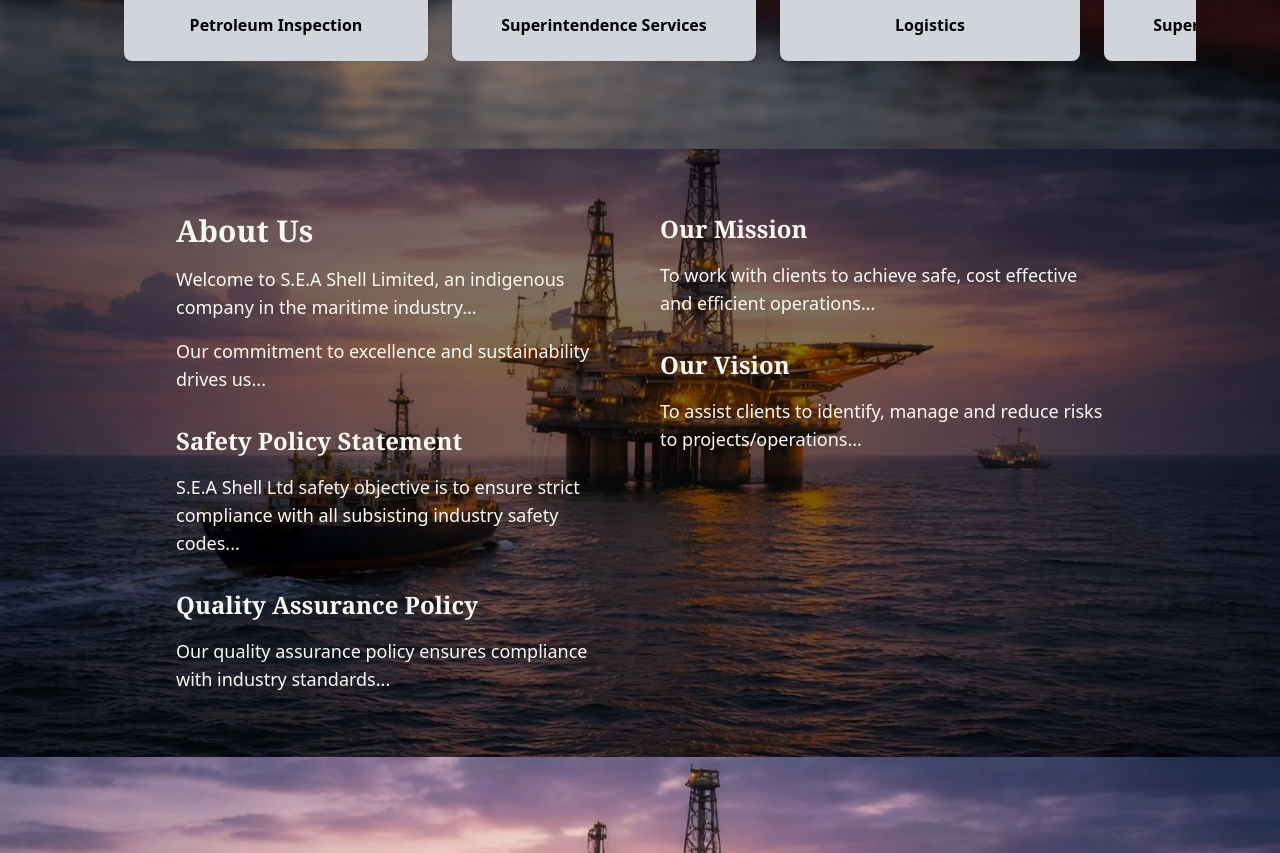
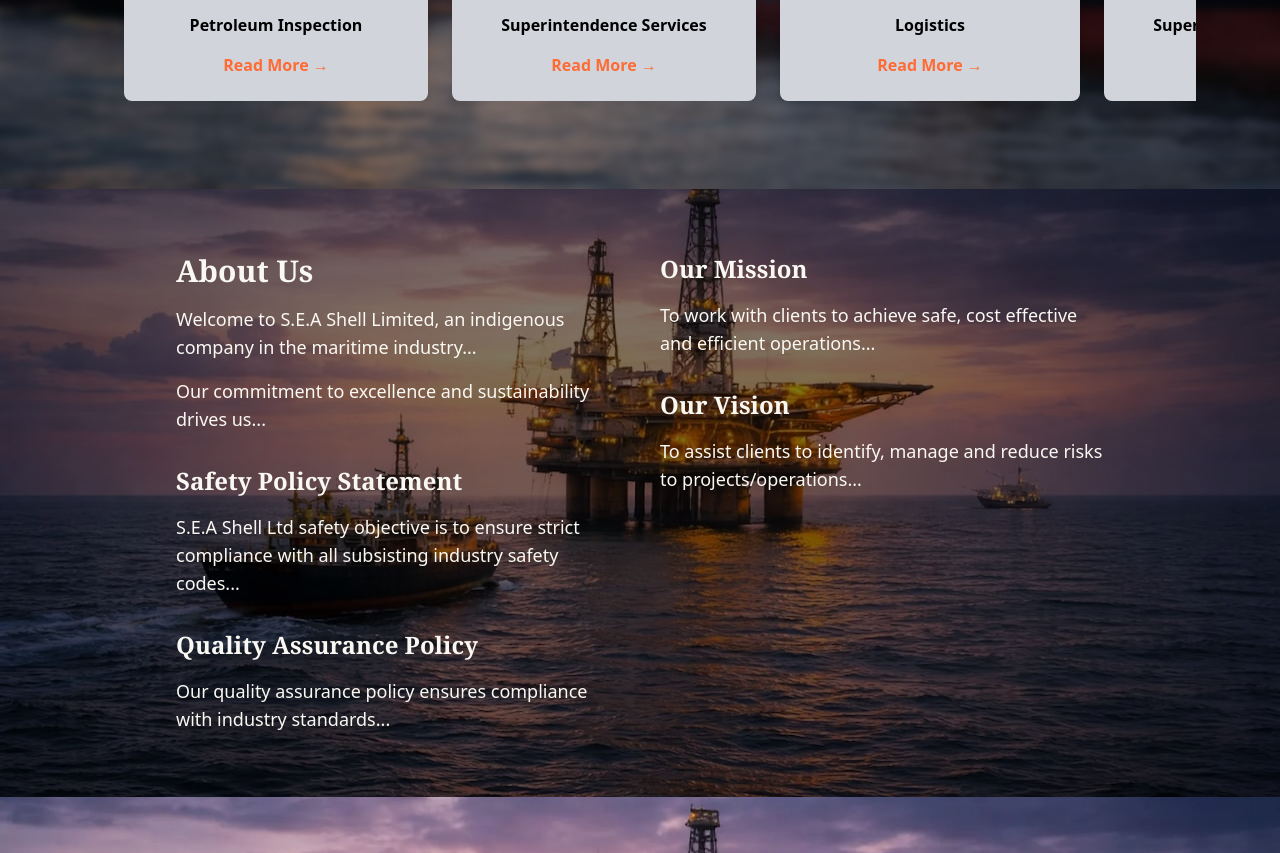
Before and after one commit to EnyinnayaDev/Seashell, a website: page index.html in a window 1280 px wide. Shown: the part 1163-2016 px from the top of the page. Drawn offline with Linux system fonts and the light colour scheme.

Commit message:
Added links to view the service page

```diff
--- a/index.html
+++ b/index.html
@@ -72,7 +72,7 @@
 
         <div class="relative z-10 container max-w-6xl mx-auto px-5 text-center">
 
-            <h2 class="text-4xl font-bold mb-10">What we offer</h2>
+            <h2 class="text-2xl md:text-4xl font-bold mb-10">What we offer</h2>
 
             <div class="relative">
 
@@ -95,41 +95,51 @@
                         <div class="min-w-[300px] bg-gray-300 p-6 space-y-4 rounded-lg shadow-md">
                             <img src="./images/Mumbai.jpg" class="w-full h-48 object-cover rounded-md">
                             <p class="font-semibold">Petroleum Inspection</p>
+                            <a href="#contact" class="inline-block text-OrangeAccent font-semibold">Read More →</a>
                         </div>
 
                         <div class="min-w-[300px] bg-gray-300 p-6 space-y-4 rounded-lg shadow-md">
                             <img src="./images/Pune.jpg" class="w-full h-48 object-cover rounded-md">
                             <p class="font-semibold">Superintendence Services</p>
+                            <a href="#contact" class="inline-block text-OrangeAccent font-semibold">Read More →</a>
                         </div>
 
                         <div class="min-w-[300px] bg-gray-300 p-6 space-y-4 rounded-lg shadow-md">
                             <img src="./images/Hyderabad.jpg" class="w-full h-48 object-cover rounded-md">
                             <p class="font-semibold">Logistics</p>
+                            <a href="#contact" class="inline-block text-OrangeAccent font-semibold">Read More →</a>
                         </div>
 
                         <div class="min-w-[300px] bg-gray-300 p-6 space-y-4 rounded-lg shadow-md">
                             <img src="./images/Pune.jpg" class="w-full h-48 object-cover rounded-md">
                             <p class="font-semibold">Superintendence Services</p>
+                            <a href="#contact" class="inline-block text-OrangeAccent font-semibold">Read More →</a>
                         </div>
 
                         <div class="min-w-[300px] bg-gray-300 p-6 space-y-4 rounded-lg shadow-md">
                             <img src="./images/Pune.jpg" class="w-full h-48 object-cover rounded-md">
                             <p class="font-semibold">Superintendence Services</p>
+                            <a href="#contact" class="inline-block text-OrangeAccent font-semibold">Read More →</a>
                         </div>
 
                         <div class="min-w-[300px] bg-gray-300 p-6 space-y-4 rounded-lg shadow-md">
                             <img src="./images/Pune.jpg" class="w-full h-48 object-cover rounded-md">
                             <p class="font-semibold">Superintendence Services</p>
+                            <a href="#contact" class="inline-block text-OrangeAccent font-semibold">Read More →</a>
                         </div>
 
                         <div class="min-w-[300px] bg-gray-300 p-6 space-y-4 rounded-lg shadow-md">
                             <img src="./images/Pune.jpg" class="w-full h-48 object-cover rounded-md">
                             <p class="font-semibold">Superintendence Services</p>
+                            <a href="#contact" class="inline-block text-OrangeAccent font-semibold">Read More →</a>
+
                         </div>
 
                         <div class="min-w-[300px] bg-gray-300 p-6 space-y-4 rounded-lg shadow-md">
                             <img src="./images/Pune.jpg" class="w-full h-48 object-cover rounded-md">
                             <p class="font-semibold">Superintendence Services</p>
+                            <a href="#contact" class="inline-block text-OrangeAccent font-semibold">Read More →</a>
+
                         </div>
 
                     </div>
```
